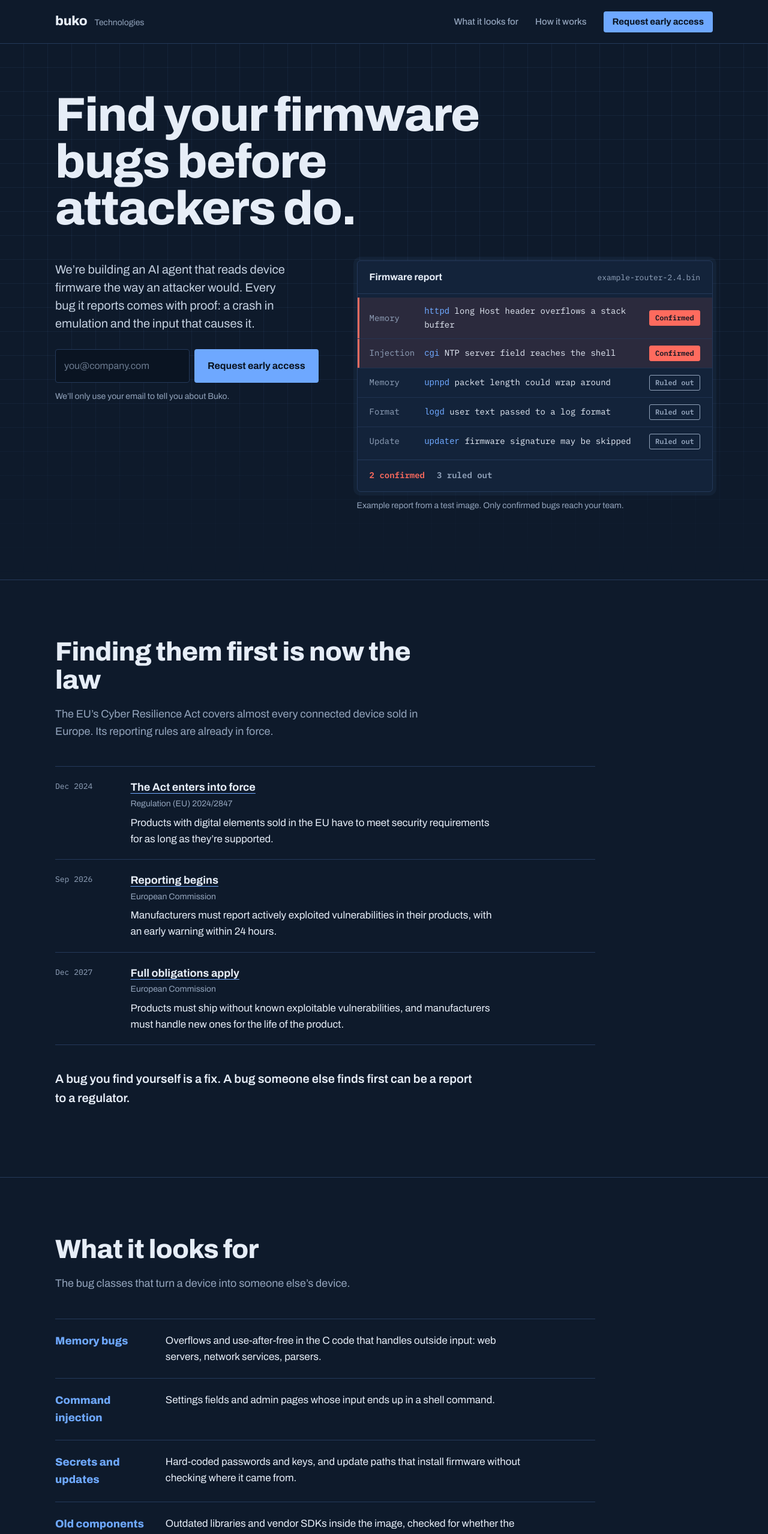
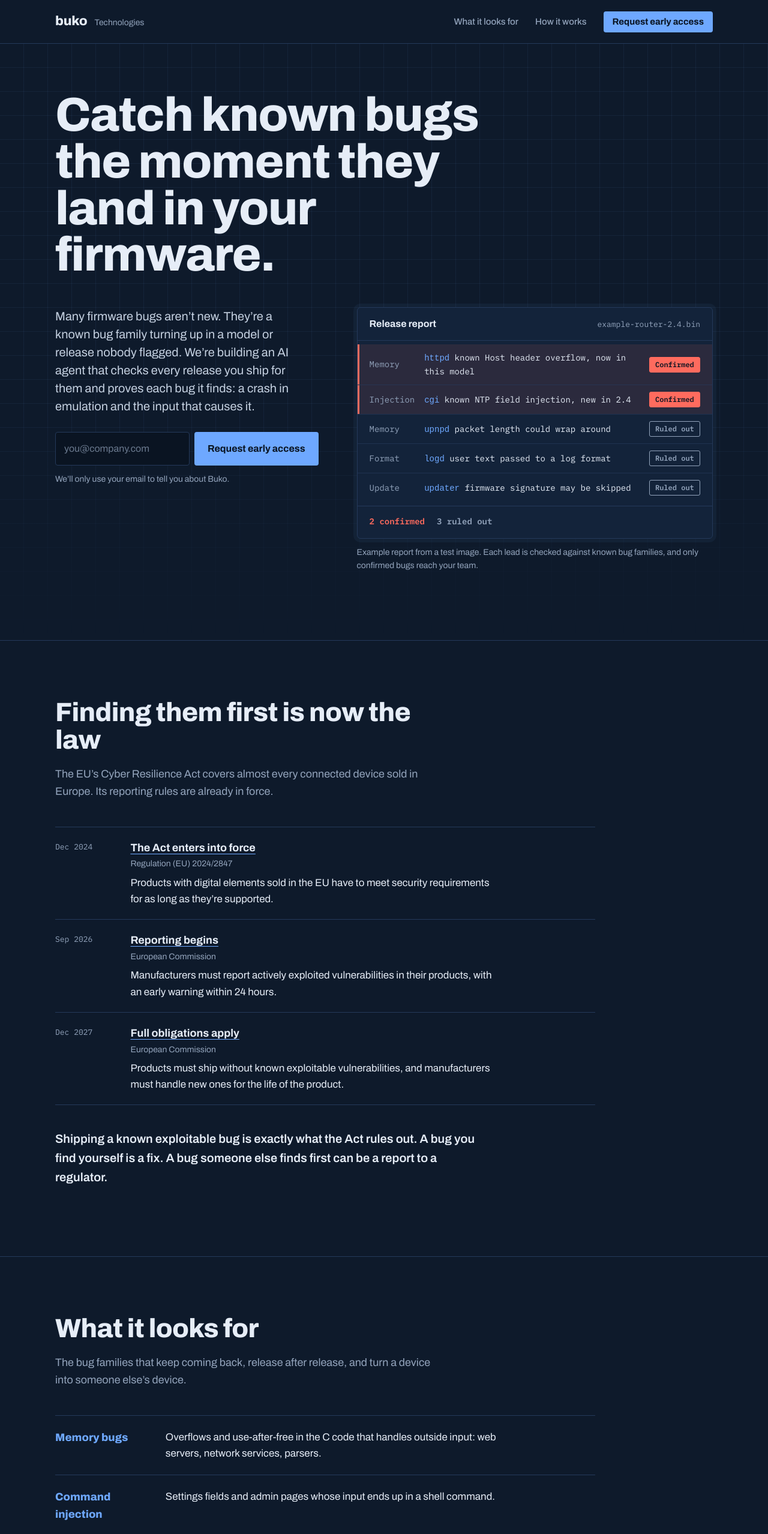
Before and after one commit to BukoTechnologies/Buko, a plain HTML site: page index.html in a window 1280 px wide. Shown: the top 2557 px of the page at 60% size. Drawn offline with Linux system fonts and the light colour scheme.

Commit message:
Point the site copy at known-bug-family detection across releases
Lead with catching a known bug family the moment it lands in a model
or release nobody flagged, re-checked on every release, with proof in
emulation. Layout, styling, images, forms, CRA dates, data commitments,
team and contact details are unchanged.

Co-Authored-By: Claude Opus 5.5 <noreply@anthropic.com>

```diff
--- a/index.html
+++ b/index.html
@@ -5,8 +5,8 @@
   <meta charset="utf-8" />
   <meta name="viewport" content="width=device-width, initial-scale=1" />
 
-  <title>Buko Technologies: find and prove the bugs in your device firmware</title>
-  <meta name="description" content="Buko is building an AI agent that reads device firmware the way an attacker would and proves every bug it reports with a confirmed crash. Request early access." />
+  <title>Buko Technologies: catch known firmware bugs in every release, with proof</title>
+  <meta name="description" content="Many firmware bugs aren&rsquo;t new: they&rsquo;re a known bug family turning up in a model or release nobody flagged. Buko is building an AI agent that checks every release for them and proves each bug with a confirmed crash. Request early access." />
   <meta name="author" content="Buko Technologies" />
 
   <link rel="icon" href="images/favicon.png" type="image/png" />
@@ -38,13 +38,14 @@
 
     <section class="hero">
       <div class="page">
-        <h1>Find your firmware bugs before attackers do.</h1>
+        <h1>Catch known bugs the moment they land in your firmware.</h1>
         <div class="hero-body">
           <div class="hero-copy">
             <p class="lede">
-              We&rsquo;re building an AI agent that reads device firmware the way an
-              attacker would. Every bug it reports comes with proof: a crash in
-              emulation and the input that causes it.
+              Many firmware bugs aren&rsquo;t new. They&rsquo;re a known bug family
+              turning up in a model or release nobody flagged. We&rsquo;re building an
+              AI agent that checks every release you ship for them and proves each
+              bug it finds: a crash in emulation and the input that causes it.
             </p>
             <form class="hero-form" action="https://formspree.io/f/xrpqrjne" method="POST">
               <input type="hidden" name="_subject" value="Buko early access request" />
@@ -61,19 +62,19 @@
           <figure class="report" id="report">
             <div class="sheet" role="img" aria-label="Example Buko report on a test router image: five possible bugs found, two confirmed with a crash in emulation, three ruled out.">
               <div class="sheet-head" aria-hidden="true">
-                <p class="sheet-title">Firmware report</p>
+                <p class="sheet-title">Release report</p>
                 <p class="sheet-meta">example-router-2.4.bin</p>
               </div>
               <ol class="checks" aria-hidden="true">
-                <li class="is-confirmed"><span class="c-wall">Memory</span><span class="c-test"><code>httpd</code> long Host header overflows a stack buffer</span><span class="c-result confirmed">Confirmed</span></li>
-                <li class="is-confirmed"><span class="c-wall">Injection</span><span class="c-test"><code>cgi</code> NTP server field reaches the shell</span><span class="c-result confirmed">Confirmed</span></li>
+                <li class="is-confirmed"><span class="c-wall">Memory</span><span class="c-test"><code>httpd</code> known Host header overflow, now in this model</span><span class="c-result confirmed">Confirmed</span></li>
+                <li class="is-confirmed"><span class="c-wall">Injection</span><span class="c-test"><code>cgi</code> known NTP field injection, new in 2.4</span><span class="c-result confirmed">Confirmed</span></li>
                 <li><span class="c-wall">Memory</span><span class="c-test"><code>upnpd</code> packet length could wrap around</span><span class="c-result ruled">Ruled out</span></li>
                 <li><span class="c-wall">Format</span><span class="c-test"><code>logd</code> user text passed to a log format</span><span class="c-result ruled">Ruled out</span></li>
                 <li><span class="c-wall">Update</span><span class="c-test"><code>updater</code> firmware signature may be skipped</span><span class="c-result ruled">Ruled out</span></li>
               </ol>
               <p class="sheet-total" aria-hidden="true"><span>2 confirmed</span><span class="muted">3 ruled out</span></p>
             </div>
-            <figcaption>Example report from a test image. Only confirmed bugs reach your team.</figcaption>
+            <figcaption>Example report from a test image. Each lead is checked against known bug families, and only confirmed bugs reach your team.</figcaption>
           </figure>
         </div>
       </div>
@@ -113,7 +114,7 @@
           </li>
         </ol>
         <p class="section-close">
-          A bug you find yourself is a fix. A bug someone else finds first can be a report to a regulator.
+          Shipping a known exploitable bug is exactly what the Act rules out. A bug you find yourself is a fix. A bug someone else finds first can be a report to a regulator.
         </p>
       </div>
     </section>
@@ -121,7 +122,7 @@
     <section class="section" id="looks-for">
       <div class="page">
         <h2>What it looks for</h2>
-        <p class="section-intro">The bug classes that turn a device into someone else&rsquo;s device.</p>
+        <p class="section-intro">The bug families that keep coming back, release after release, and turn a device into someone else&rsquo;s device.</p>
         <dl class="walls">
           <div>
             <dt>Memory bugs</dt>
@@ -149,15 +150,15 @@
         <ol class="steps">
           <li>
             <h3>Send a firmware image</h3>
-            <p>The same file you ship to devices. No source code needed.</p>
+            <p>Start with one image, the same file you ship to devices. No source code needed.</p>
           </li>
           <li>
-            <h3>The agent hunts and tests</h3>
-            <p>It unpacks and decompiles the image, starts with the code that handles outside input, and runs every suspected bug in emulation.</p>
+            <h3>It checks for known bug families</h3>
+            <p>It unpacks and decompiles the image, looks for the bug families already found in other products and earlier releases, and runs every suspected match in emulation.</p>
           </li>
           <li>
-            <h3>You get proof</h3>
-            <p>Each confirmed bug comes with where it is, the input that triggers it and the crash it causes. Leads that don&rsquo;t reproduce are dropped, so your team doesn&rsquo;t chase noise.</p>
+            <h3>You get proof, every release</h3>
+            <p>Each confirmed bug comes with where it is, the input that triggers it and the crash it causes. Leads that don&rsquo;t reproduce are dropped, so your team doesn&rsquo;t chase noise. Then it checks each new release as you ship it.</p>
           </li>
         </ol>
       </div>
@@ -181,7 +182,7 @@
         <h2>Who it&rsquo;s for</h2>
         <ul class="audience">
           <li>Product security teams at device makers who can&rsquo;t review every firmware release by hand</li>
-          <li>Manufacturers selling into the EU who need to find vulnerabilities before they become reports</li>
+          <li>Manufacturers selling into the EU who have to ship without known exploitable vulnerabilities</li>
           <li>Security consultancies and pen testers who assess connected devices</li>
         </ul>
       </div>
```
